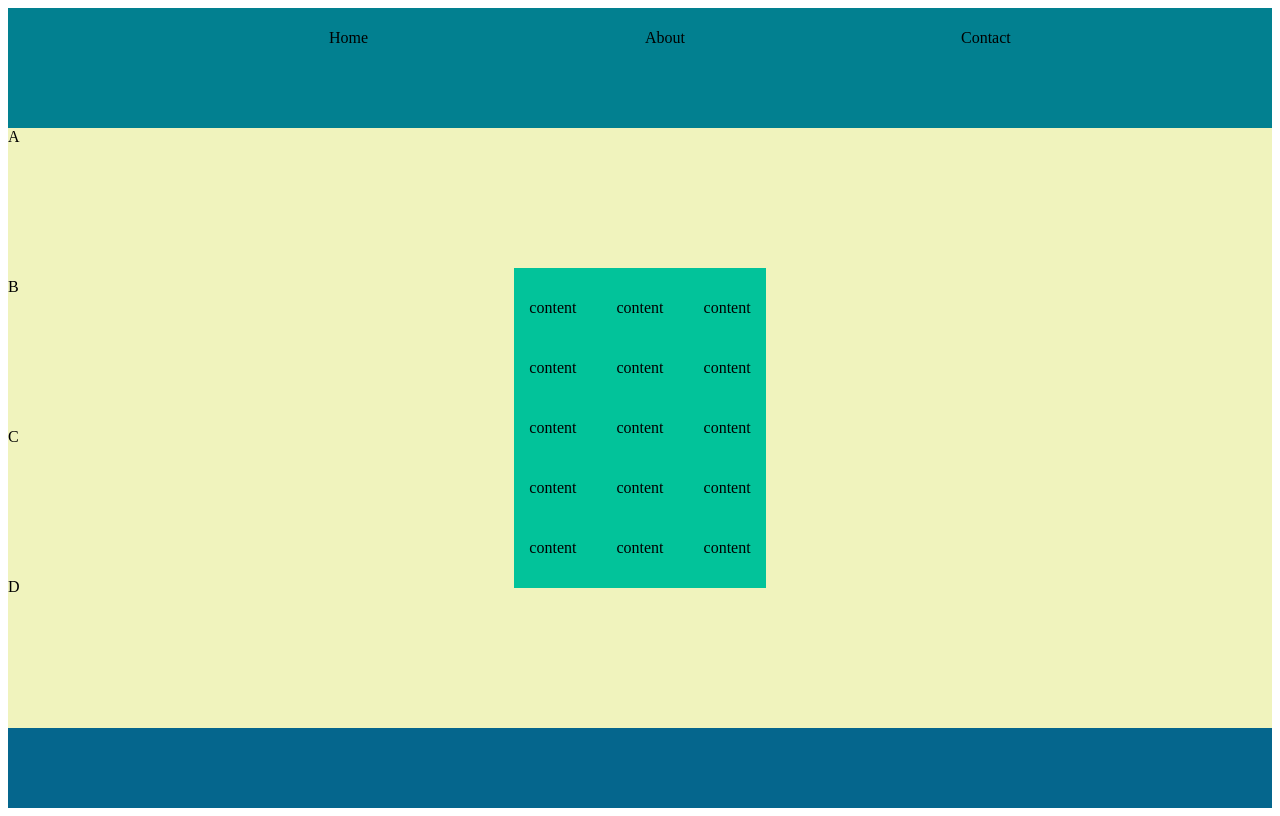
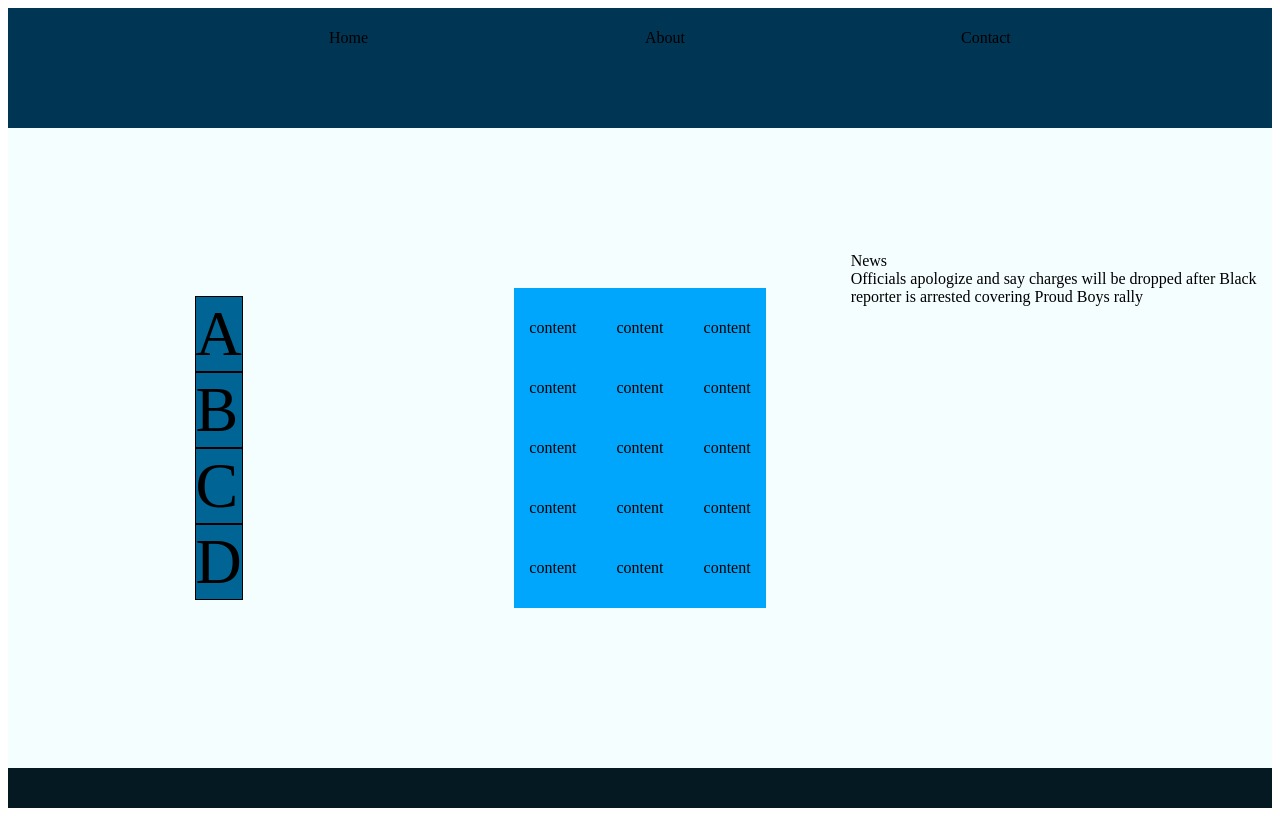
Before and after one commit to Elevationacademy/week-2-IdanShalem, a plain HTML site: page Day-2/new-website/index.html in a window 1280 px wide. Drawn offline with Linux system fonts and the light colour scheme.

Commit message:
finished chat app and starting new website

```diff
--- a/Day-2/new-website/index.html
+++ b/Day-2/new-website/index.html
@@ -45,7 +45,10 @@
                 </div>
             </div>
             <div id="content">
-                <div class="contents"></div>
+                <div class="contents">
+                    <div id="content-head">News</div>
+                    <div id="content-main">Officials apologize and say charges will be dropped after Black reporter is arrested covering Proud Boys rally</div>
+                </div>
                 <div class="contents"></div>
             </div>
         </div>
--- a/Day-2/new-website/style.css
+++ b/Day-2/new-website/style.css
@@ -1,30 +1,38 @@
 #container {
     height: 100vh;
     display: grid;
-    grid-template-rows: 3fr 15fr 2fr;
+    grid-template-rows: 3fr 16fr 1fr;
 }
 
 #head {
     display: grid;
     grid-template-columns: repeat(4, 1fr);
-    background-color: #028090;
+    background-color: #003554;
 }
 
 #main {
     display: grid;
     grid-template-columns: repeat(3, 1fr);
-    background-color: #f0f3bd;
+    background-color: #f5feff;
 }
 
 #nav{
     display: grid;
     grid-template-rows: repeat(4,1fr);
+    background-color: #006494;
+    justify-self: center;
+    align-self: center;
+}
+
+.navs{
+    border: 1px black solid;
+    font-size: 4em;
 }
 
 #table{
     display: grid;
     grid-template-columns: repeat(3, 1fr);
-    background-color: #02c39a;
+    background-color: #00A6FB;
     justify-self: center;
     align-self: center;
     grid-gap: 10px;
@@ -41,8 +49,17 @@
     grid-template-rows: repeat(2,1fr);
 }
 #footer{
-    background-color: #05668d;
+    background-color: #051923;
 }
 p{
     padding: 5px;
 }
+
+.contents{
+    display: grid;
+    grid-template-rows: 1fr 3fr;
+    justify-self: center;
+    align-self: center;
+    justify-content: center;
+    align-content: center;
+}
```
